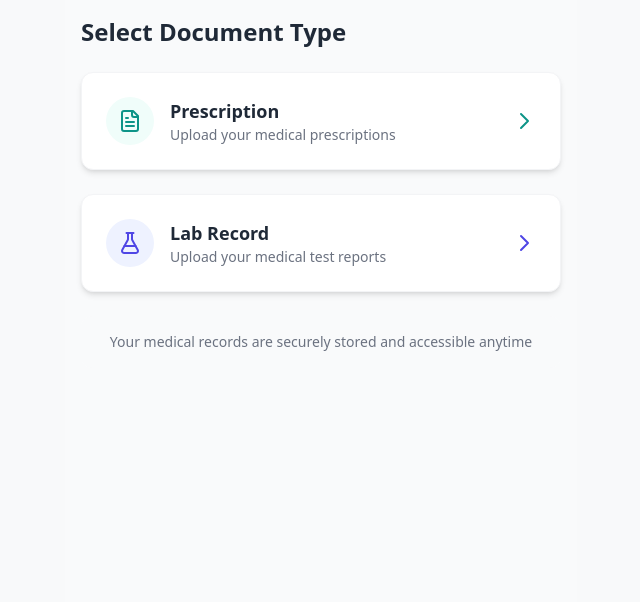
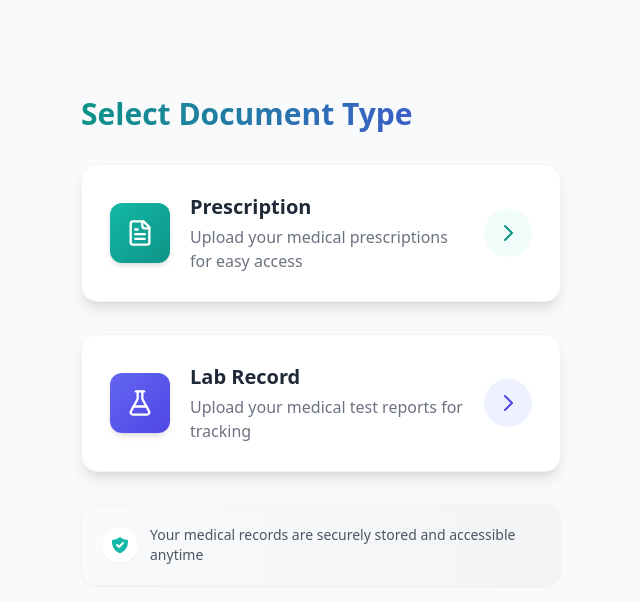
Before and after one commit to sakshikaleves/health_AI, a Next.js app: page /scanner in a window 1280 px wide. Shown: the top 602 px of the page, without its empty margins (319-959 px from the left). Built offline with nearby package versions, Linux system fonts and the light colour scheme.

Commit message:
feat: enhance Scanner component with improved UI elements, animations, and layout adjustments for document type selection

```diff
--- a/src/app/scanner/page.js
+++ b/src/app/scanner/page.js
@@ -170,24 +170,24 @@ export default function Scanner() {
       transition={{ duration: 0.5 }}
       className="flex flex-col h-full"
     >
-      <h2 className="text-2xl font-bold text-gray-800 mb-6">Select Document Type</h2>
+      <h2 className="text-3xl font-bold text-gray-800 mb-8 bg-gradient-to-r from-teal-600 to-indigo-600 bg-clip-text text-transparent">Select Document Type</h2>
 
-      <div className="grid grid-cols-1 gap-6 mb-6">
+      <div className="grid grid-cols-1 gap-8 mb-8">
         <motion.div
-          whileHover={{ scale: 1.02 }}
+          whileHover={{ scale: 1.03, y: -5 }}
           whileTap={{ scale: 0.98 }}
-          className="bg-white rounded-xl shadow-md overflow-hidden border border-gray-100"
+          className="bg-white rounded-2xl shadow-lg overflow-hidden border border-gray-100 hover:border-teal-200 transition-all duration-300 hover:shadow-teal-100/50"
           onClick={() => setRecordType('prescription')}
         >
-          <div className="p-6 flex items-center space-x-4">
-            <div className="bg-teal-50 p-3 rounded-full">
-              <FileText size={24} className="text-teal-600" />
+          <div className="p-7 flex items-center space-x-5">
+            <div className="bg-gradient-to-br from-teal-500 to-teal-600 p-4 rounded-xl shadow-md">
+              <FileText size={28} className="text-white" />
             </div>
             <div className="flex-1">
-              <h3 className="text-lg font-semibold text-gray-800">Prescription</h3>
-              <p className="text-sm text-gray-500">Upload your medical prescriptions</p>
+              <h3 className="text-xl font-semibold text-gray-800 mb-1">Prescription</h3>
+              <p className="text-gray-500">Upload your medical prescriptions for easy access</p>
             </div>
-            <div className="text-teal-600">
+            <div className="bg-teal-50 p-3 rounded-full text-teal-600 transform transition-transform group-hover:translate-x-1">
               <svg xmlns="http://www.w3.org/2000/svg" className="h-6 w-6" fill="none" viewBox="0 0 24 24" stroke="currentColor">
                 <path strokeLinecap="round" strokeLinejoin="round" strokeWidth={2} d="M9 5l7 7-7 7" />
               </svg>
@@ -196,20 +196,20 @@ export default function Scanner() {
         </motion.div>
 
         <motion.div
-          whileHover={{ scale: 1.02 }}
+          whileHover={{ scale: 1.03, y: -5 }}
           whileTap={{ scale: 0.98 }}
-          className="bg-white rounded-xl shadow-md overflow-hidden border border-gray-100"
+          className="bg-white rounded-2xl shadow-lg overflow-hidden border border-gray-100 hover:border-indigo-200 transition-all duration-300 hover:shadow-indigo-100/50"
           onClick={() => setRecordType('labrecord')}
         >
-          <div className="p-6 flex items-center space-x-4">
-            <div className="bg-indigo-50 p-3 rounded-full">
-              <FlaskConical size={24} className="text-indigo-600" />
+          <div className="p-7 flex items-center space-x-5">
+            <div className="bg-gradient-to-br from-indigo-500 to-indigo-600 p-4 rounded-xl shadow-md">
+              <FlaskConical size={28} className="text-white" />
             </div>
             <div className="flex-1">
-              <h3 className="text-lg font-semibold text-gray-800">Lab Record</h3>
-              <p className="text-sm text-gray-500">Upload your medical test reports</p>
+              <h3 className="text-xl font-semibold text-gray-800 mb-1">Lab Record</h3>
+              <p className="text-gray-500">Upload your medical test reports for tracking</p>
             </div>
-            <div className="text-indigo-600">
+            <div className="bg-indigo-50 p-3 rounded-full text-indigo-600 transform transition-transform group-hover:translate-x-1">
               <svg xmlns="http://www.w3.org/2000/svg" className="h-6 w-6" fill="none" viewBox="0 0 24 24" stroke="currentColor">
                 <path strokeLinecap="round" strokeLinejoin="round" strokeWidth={2} d="M9 5l7 7-7 7" />
               </svg>
@@ -218,11 +218,23 @@ export default function Scanner() {
         </motion.div>
       </div>
 
-      <div className="mt-auto">
-        <div className="bg-gray-50 rounded-xl p-4 text-center text-sm text-gray-500">
-          Your medical records are securely stored and accessible anytime
+      <motion.div
+        initial={{ opacity: 0 }}
+        animate={{ opacity: 1 }}
+        transition={{ delay: 0.3, duration: 0.5 }}
+        className="mt-auto"
+      >
+        <div className="bg-gradient-to-r from-gray-50 to-gray-100 rounded-2xl p-5 border border-gray-100 shadow-sm">
+          <div className="flex items-center justify-center space-x-3">
+            <div className="p-2 bg-white rounded-full shadow-sm">
+              <svg xmlns="http://www.w3.org/2000/svg" className="h-5 w-5 text-teal-500" viewBox="0 0 20 20" fill="currentColor">
+                <path fillRule="evenodd" d="M2.166 4.999A11.954 11.954 0 0010 1.944 11.954 11.954 0 0017.834 5c.11.65.166 1.32.166 2.001 0 5.225-3.34 9.67-8 11.317C5.34 16.67 2 12.225 2 7c0-.682.057-1.35.166-2.001zm11.541 3.708a1 1 0 00-1.414-1.414L9 10.586 7.707 9.293a1 1 0 00-1.414 1.414l2 2a1 1 0 001.414 0l4-4z" clipRule="evenodd" />
+              </svg>
+            </div>
+            <p className="text-sm text-gray-600 font-medium">Your medical records are securely stored and accessible anytime</p>
+          </div>
         </div>
-      </div>
+      </motion.div>
     </motion.div>
   );
 
@@ -307,7 +319,7 @@ export default function Scanner() {
   );
 
   return (
-    <div className="max-w-lg mx-auto p-4 min-h-screen flex flex-col bg-gray-50">
+    <div className="max-w-lg mx-auto p-4 min-h-screen pt-24 flex flex-col bg-gray-50">
       {!recordType && renderInitialSelection()}
       {recordType && !showCamera && !isAnalyzing && renderUploadMethodSelection()}
 
```
